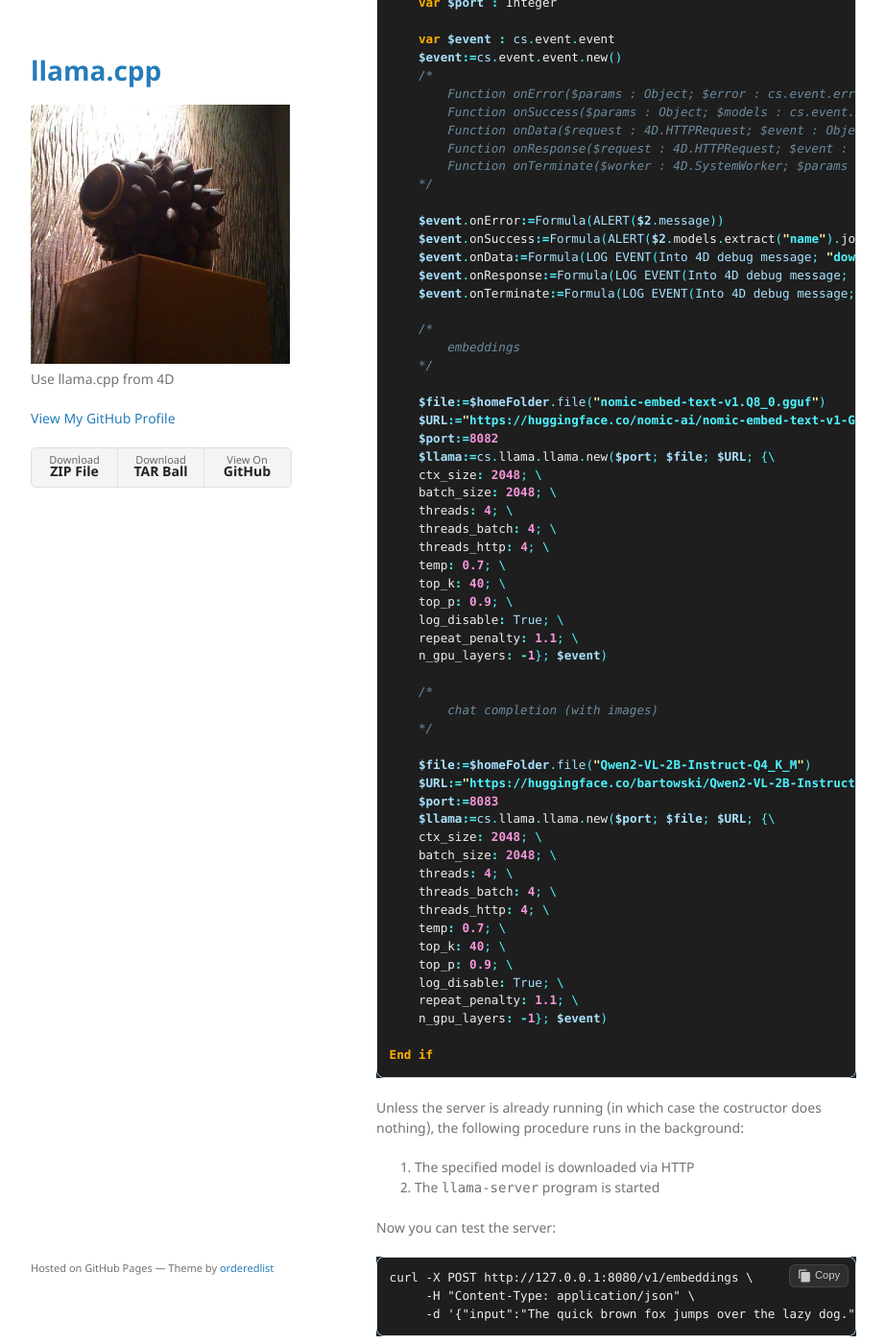
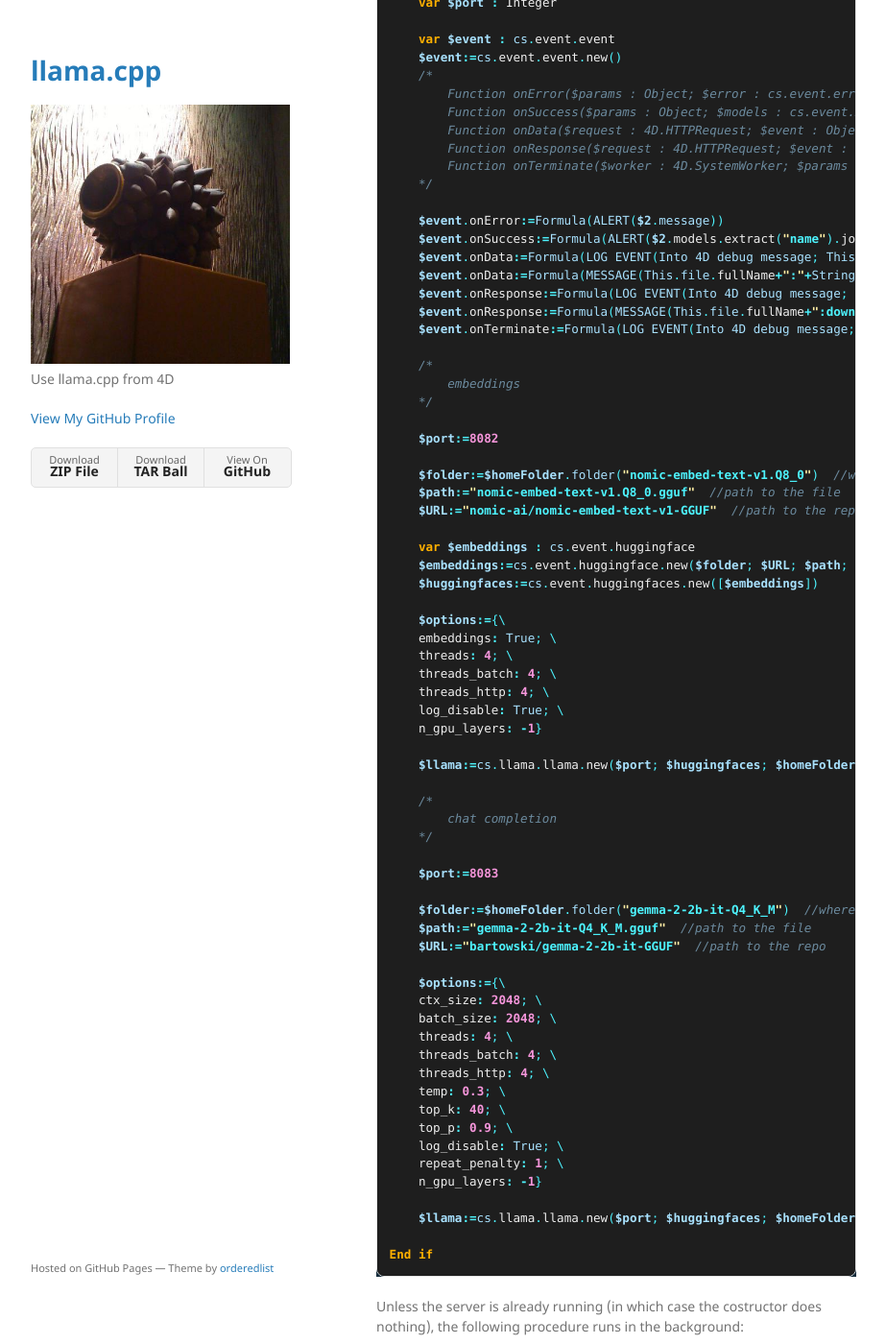
Before and after one commit to miyako/llama-cpp, a Jekyll site: the page built from index.md, in a window 1280 px wide and 1400 px high, scrolled down 571 px. Shown: the whole window at 96% size, without its empty margins (178-1101 px from the left). Built offline with Jekyll 4.4.1, drawn with Linux system fonts in a browser that asks for light colours; some of the changed text lies outside the part shown.

Commit message:
refactor huging face integration

````diff
--- a/index.md
+++ b/index.md
@@ -41,49 +41,60 @@ Else
 
     $event.onError:=Formula(ALERT($2.message))
     $event.onSuccess:=Formula(ALERT($2.models.extract("name").join(",")+" loaded!"))
-    $event.onData:=Formula(LOG EVENT(Into 4D debug message; "download:"+String((This.range.end/This.range.length)*100; "###.00%")))
-    $event.onResponse:=Formula(LOG EVENT(Into 4D debug message; "download complete"))
+    $event.onData:=Formula(LOG EVENT(Into 4D debug message; This.file.fullName+":"+String((This.range.end/This.range.length)*100; "###.00%")))
+    $event.onData:=Formula(MESSAGE(This.file.fullName+":"+String((This.range.end/This.range.length)*100; "###.00%")))
+    $event.onResponse:=Formula(LOG EVENT(Into 4D debug message; This.file.fullName+":download complete"))
+    $event.onResponse:=Formula(MESSAGE(This.file.fullName+":download complete"))
     $event.onTerminate:=Formula(LOG EVENT(Into 4D debug message; (["process"; $1.pid; "terminated!"].join(" "))))
 
     /*
         embeddings
     */
 
-    $file:=$homeFolder.file("nomic-embed-text-v1.Q8_0.gguf")
-    $URL:="https://huggingface.co/nomic-ai/nomic-embed-text-v1-GGUF/resolve/main/nomic-embed-text-v1.Q8_0.gguf"
     $port:=8082
-    $llama:=cs.llama.llama.new($port; $file; $URL; {\
+
+    $folder:=$homeFolder.folder("nomic-embed-text-v1.Q8_0")  //where to keep the repo
+    $path:="nomic-embed-text-v1.Q8_0.gguf"  //path to the file
+    $URL:="nomic-ai/nomic-embed-text-v1-GGUF"  //path to the repo
+
+    var $embeddings : cs.event.huggingface
+    $embeddings:=cs.event.huggingface.new($folder; $URL; $path; "embedding")
+    $huggingfaces:=cs.event.huggingfaces.new([$embeddings])
+
+    $options:={\
+    embeddings: True; \
+    threads: 4; \
+    threads_batch: 4; \
+    threads_http: 4; \
+    log_disable: True; \
+    n_gpu_layers: -1}
+
+    $llama:=cs.llama.llama.new($port; $huggingfaces; $homeFolder; $options; $event)
+
+    /*
+        chat completion
+    */
+
+    $port:=8083
+
+    $folder:=$homeFolder.folder("gemma-2-2b-it-Q4_K_M")  //where to keep the repo
+    $path:="gemma-2-2b-it-Q4_K_M.gguf"  //path to the file
+    $URL:="bartowski/gemma-2-2b-it-GGUF"  //path to the repo
+
+    $options:={\
     ctx_size: 2048; \
     batch_size: 2048; \
     threads: 4; \
     threads_batch: 4; \
     threads_http: 4; \
-    temp: 0.7; \
+    temp: 0.3; \
     top_k: 40; \
     top_p: 0.9; \
     log_disable: True; \
-    repeat_penalty: 1.1; \
-    n_gpu_layers: -1}; $event)
+    repeat_penalty: 1; \
+    n_gpu_layers: -1}
 
-    /*
-        chat completion (with images)
-    */
-
-    $file:=$homeFolder.file("Qwen2-VL-2B-Instruct-Q4_K_M")
-    $URL:="https://huggingface.co/bartowski/Qwen2-VL-2B-Instruct-GGUF/resolve/main/Qwen2-VL-2B-Instruct-Q4_K_M.gguf"
-    $port:=8083
-    $llama:=cs.llama.llama.new($port; $file; $URL; {\
-    ctx_size: 2048; \
-    batch_size: 2048; \
-    threads: 4; \
-    threads_batch: 4; \
-    threads_http: 4; \
-    temp: 0.7; \
-    top_k: 40; \
-    top_p: 0.9; \
-    log_disable: True; \
-    repeat_penalty: 1.1; \
-    n_gpu_layers: -1}; $event)
+    $llama:=cs.llama.llama.new($port; $huggingfaces; $homeFolder; $options; $event)
 
 End if
 ```
@@ -96,7 +107,7 @@ Unless the server is already running (in which case the costructor does nothing)
 Now you can test the server:
 
 ```
-curl -X POST http://127.0.0.1:8080/v1/embeddings \
+curl -X POST http://127.0.0.1:8082/v1/embeddings \
      -H "Content-Type: application/json" \
      -d '{"input":"The quick brown fox jumps over the lazy dog."}'
 ```
@@ -125,16 +136,7 @@ $llama.terminate()
 
 #### Vision
 
-`llama-server` supports OCR if you use a model converted to .gguf. `Q4_K_M` is generally considered a best level of quantisation for OCR.
-
-|Model|Parameters|Size|
-|-|-:|-:|
-|[Llama-3.2-11B-Vision-Instruct.Q4_K_M.gguf](https://huggingface.co/leafspark/Llama-3.2-11B-Vision-Instruct-GGUF/resolve/main/Llama-3.2-11B-Vision-Instruct.Q4_K_M.gguf)|`11`B|`5.96`GB|
-|[MiniCPM-V-2_6-Q4_K_M.gguf](https://huggingface.co/second-state/MiniCPM-V-2_6-GGUF/resolve/main/MiniCPM-V-2_6-Q4_K_M.gguf)|`8`B|`4.68`GB|
-|[Qwen2-VL-7B-Instruct-Q4_K_M.gguf](https://huggingface.co/bartowski/Qwen2-VL-7B-Instruct-GGUF/resolve/main/Qwen2-VL-7B-Instruct-Q4_K_M.gguf)|`7`B|`4.68`GB|
-|[Qwen2-VL-2B-Instruct-Q4_K_M.gguf](https://huggingface.co/bartowski/Qwen2-VL-2B-Instruct-GGUF/resolve/main/Qwen2-VL-2B-Instruct-Q4_K_M.gguf)|`2`B|`986`MB|
-
-`llama-server` does not support the `/v1/files` API so you need to reference the image via a data URI in your chat completion request.
+`llama-server` supports OCR if you use a model converted to .gguf. `Q4_K_M` is generally considered a best level of quantisation for OCR. However, `llama-server` does not support the `/v1/files` API so you need to reference the image via a data URI in your chat completion request.
 
 #### AI Kit compatibility
 
````
Also changed, not shown: other parts of index.md (+1 -1 lines), 8 other files.
